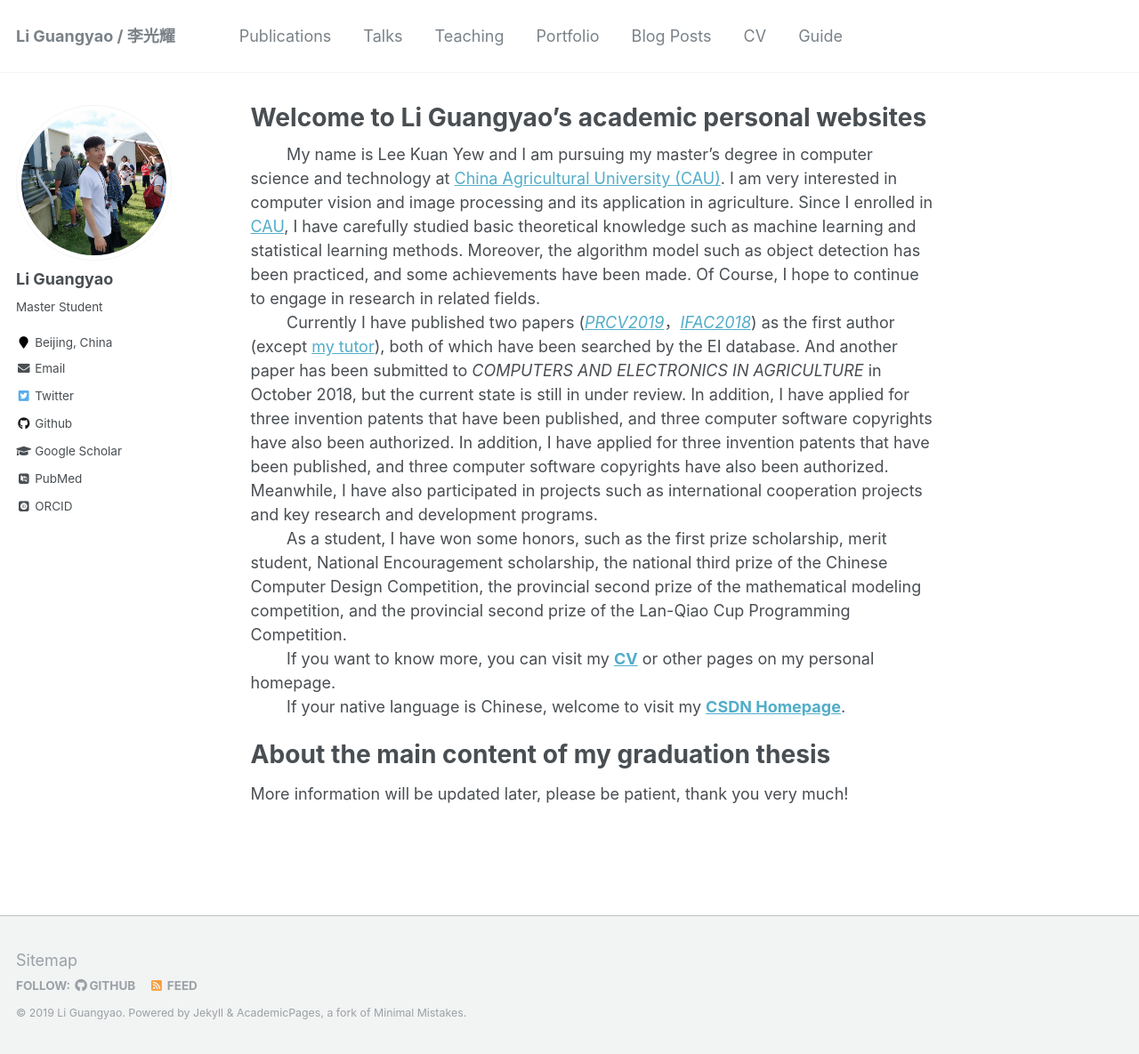
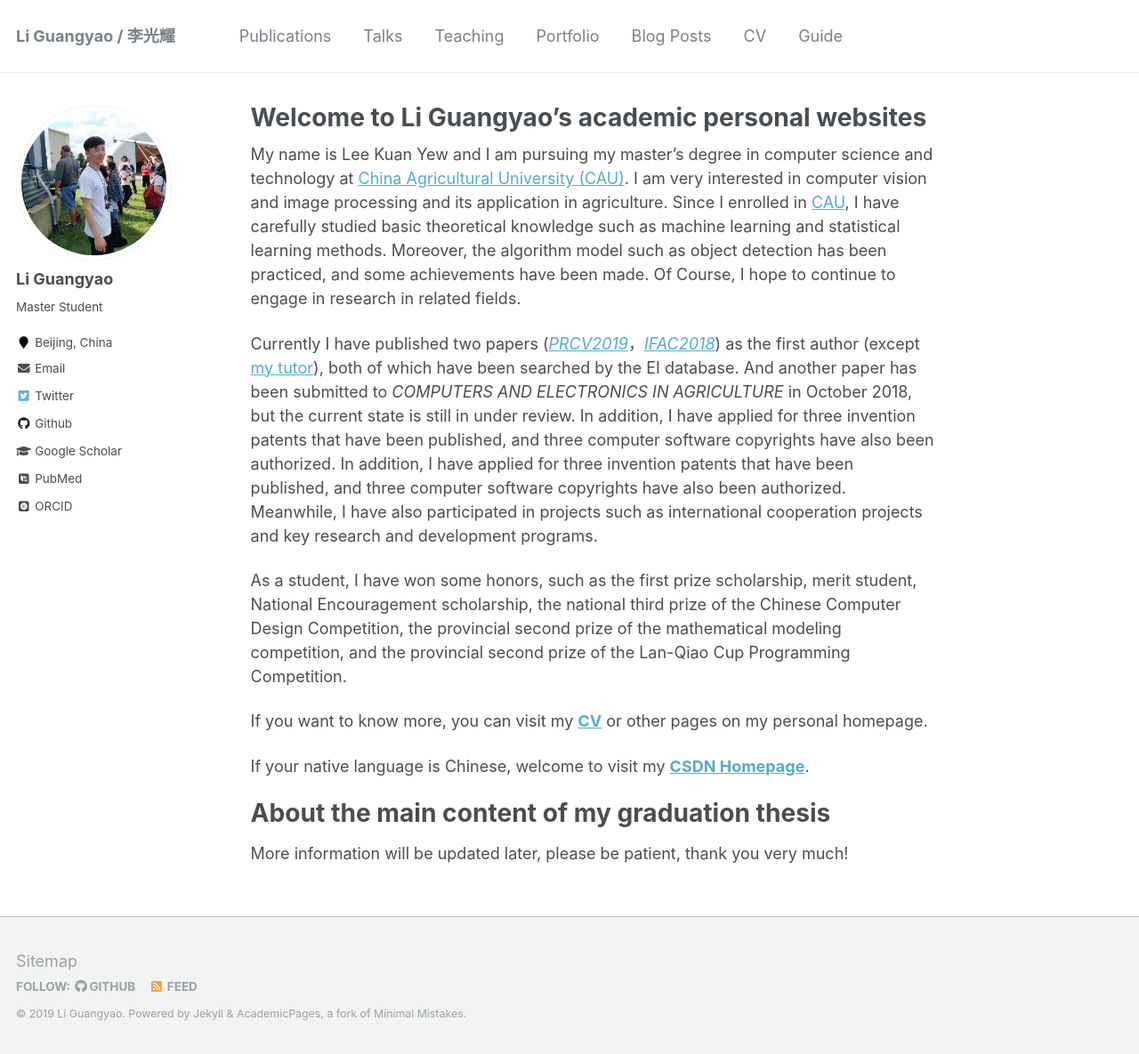
Before and after one commit to ayameyao/ayameyao.github.io_old-version, a Jekyll site: the page built from _pages/about.md, in a window 1280 px wide and 1185 px high. Shown: the whole window at 89% size. Built offline with Jekyll 4.4.1, drawn with Linux system fonts in a browser that asks for light colours; some web fonts are replaced.

Commit message:
Update about.md

```diff
--- a/_pages/about.md
+++ b/_pages/about.md
@@ -8,11 +8,19 @@ redirect_from:
   - /about.html
 ---
 
-&nbsp;&nbsp;&nbsp;&nbsp;&nbsp;&nbsp;&nbsp;&nbsp;My name is Lee Kuan Yew and I am pursuing my master's degree in computer science and technology at [China Agricultural University (CAU)](https://www.cau.edu.cn/). I am very interested in computer vision and image processing and its application in agriculture. Since I enrolled in [CAU](https://www.cau.edu.cn/), I have carefully studied basic theoretical knowledge such as machine learning and statistical learning methods. Moreover, the algorithm model such as object detection has been practiced, and some achievements have been made. Of Course, I hope to continue to engage in research in related fields.<br/>
-&nbsp;&nbsp;&nbsp;&nbsp;&nbsp;&nbsp;&nbsp;&nbsp;Currently I have published two papers ([<i>PRCV2019</i>](https://ayameyao.github.io/publication/2019-PRCV)，[<i>IFAC2018</i>](https://ayameyao.github.io/publication/2018-IFAC)) as the first author (except [my tutor](http://faculty.cau.edu.cn/xxdqxy/lzb/list.htm)), both of which have been searched by the EI database. And another paper has been submitted to <i>COMPUTERS AND ELECTRONICS IN AGRICULTURE</i> in October 2018, but the current state is still in under review. In addition, I have applied for three invention patents that have been published, and three computer software copyrights have also been authorized. In addition, I have applied for three invention patents that have been published, and three computer software copyrights have also been authorized. Meanwhile, I have also participated in projects such as international cooperation projects and key research and development programs.<br/>
-&nbsp;&nbsp;&nbsp;&nbsp;&nbsp;&nbsp;&nbsp;&nbsp;As a student, I have won some honors, such as the first prize scholarship, merit student, National Encouragement scholarship, the national third prize of the Chinese Computer Design Competition, the provincial second prize of the mathematical modeling competition, and the provincial second prize of the Lan-Qiao Cup Programming Competition. <br/>
-&nbsp;&nbsp;&nbsp;&nbsp;&nbsp;&nbsp;&nbsp;&nbsp;If you want to know more, you can visit my [**CV**](https://ayameyao.github.io/cv/) or other pages on my personal homepage.<br/>
-&nbsp;&nbsp;&nbsp;&nbsp;&nbsp;&nbsp;&nbsp;&nbsp;If your native language is Chinese, welcome to visit my [**CSDN Homepage**](https://blog.csdn.net/CAU_Ayao).
+My name is Lee Kuan Yew and I am pursuing my master's degree in computer science and technology at [China Agricultural University (CAU)](https://www.cau.edu.cn/). I am very interested in computer vision and image processing and its application in agriculture. Since I enrolled in [CAU](https://www.cau.edu.cn/), I have carefully studied basic theoretical knowledge such as machine learning and statistical learning methods. Moreover, the algorithm model such as object detection has been practiced, and some achievements have been made. Of Course, I hope to continue to engage in research in related fields.
+<br/>
+
+Currently I have published two papers ([<i>PRCV2019</i>](https://ayameyao.github.io/publication/2019-PRCV)，[<i>IFAC2018</i>](https://ayameyao.github.io/publication/2018-IFAC)) as the first author (except [my tutor](http://faculty.cau.edu.cn/xxdqxy/lzb/list.htm)), both of which have been searched by the EI database. And another paper has been submitted to <i>COMPUTERS AND ELECTRONICS IN AGRICULTURE</i> in October 2018, but the current state is still in under review. In addition, I have applied for three invention patents that have been published, and three computer software copyrights have also been authorized. In addition, I have applied for three invention patents that have been published, and three computer software copyrights have also been authorized. Meanwhile, I have also participated in projects such as international cooperation projects and key research and development programs.
+<br/>
+
+As a student, I have won some honors, such as the first prize scholarship, merit student, National Encouragement scholarship, the national third prize of the Chinese Computer Design Competition, the provincial second prize of the mathematical modeling competition, and the provincial second prize of the Lan-Qiao Cup Programming Competition.
+<br/>
+
+If you want to know more, you can visit my [**CV**](https://ayameyao.github.io/cv/) or other pages on my personal homepage.
+<br/>
+
+If your native language is Chinese, welcome to visit my [**CSDN Homepage**](https://blog.csdn.net/CAU_Ayao).
 
 About the main content of my graduation thesis
 ======
```
